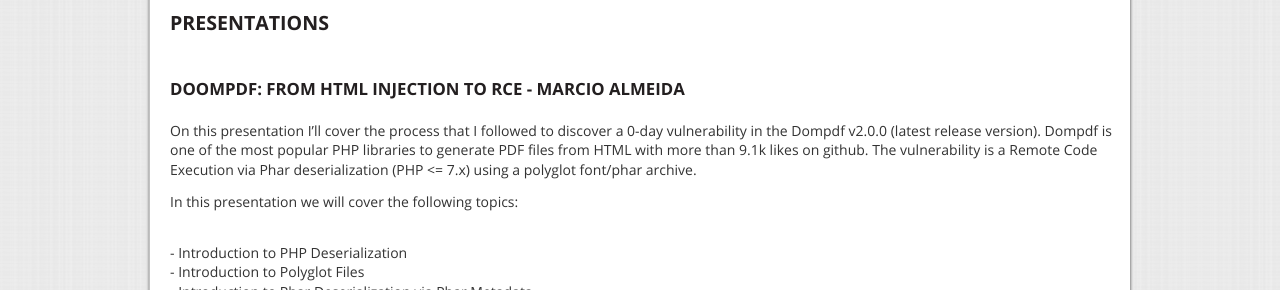
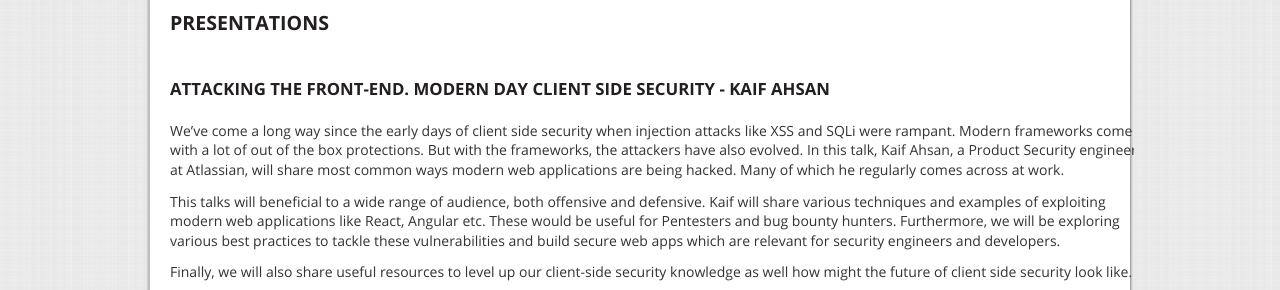
Before and after one commit to ruxmon/ruxmon.github.io, a plain HTML site: page index.html in a window 1280 px wide. Shown: the part 662-952 px from the top of the page. Drawn offline with Linux system fonts and the light colour scheme; files that its build step writes are made by us from their sources.

Commit message:
Update index.html

```diff
--- a/index.html
+++ b/index.html
@@ -115,15 +115,17 @@
 </div>
 <div class="row">
 	<div class="span4" style="width: 100%;">
-		<p><h3>DOOMPDF: From HTML Injection to RCE - Marcio Almeida</h3></p>
-		<p>On this presentation I’ll cover the process that I followed to discover a 0-day vulnerability in the Dompdf v2.0.0 (latest release version). Dompdf is one of the most popular PHP libraries to generate PDF files from HTML with more than 9.1k likes on github. The vulnerability is a Remote Code Execution via Phar deserialization (PHP <= 7.x) using a polyglot font/phar archive.
-<p>In this presentation we will cover the following topics:</p>
- <br>- Introduction to PHP Deserialization
- <br>- Introduction to Polyglot Files
- <br>- Introduction to Phar Deserialization via Phar Metadata
- <br>- Past vulnerabilities on Dompdf and the patches applied
- <br>- The 0-day vulnerability chain (end-to-end)
- <br>- POC||GTFO</p>
+		<p><h3>Attacking the front-end. Modern day client side security - Kaif Ahsan</h3></p>
+		<p>We’ve come a long way since the early days of client side security when injection attacks like XSS and SQLi were rampant. Modern frameworks come with a lot of out of the box protections. But with the frameworks, the attackers have also evolved. In this talk, Kaif Ahsan, a Product Security engineer at Atlassian, will share most common ways modern web applications are being hacked. Many of which he regularly comes across at work.</p>
+		<p>This talks will beneficial to a wide range of audience, both offensive and defensive. Kaif will share various techniques and examples of exploiting modern web applications like React, Angular etc. These would be useful for Pentesters and bug bounty hunters. Furthermore, we will be exploring various best practices to tackle these vulnerabilities and build secure web apps which are relevant for security engineers and developers.</p>
+		<p>Finally, we will also share useful resources to level up our client-side security knowledge as well how might the future of client side security look like.</p>
+	<p>Overview of talk:</p>
+	<br>Modern client-side security landscape</br>
+			<br>Common security issues and exploits</br>
+			<br>Secure development and best practices</br>
+			<br>Future predictions about front-end security</br>
+			<br>Helpful resources</br>
+
 </p><p>
 		<hr />
 	</div>
```
